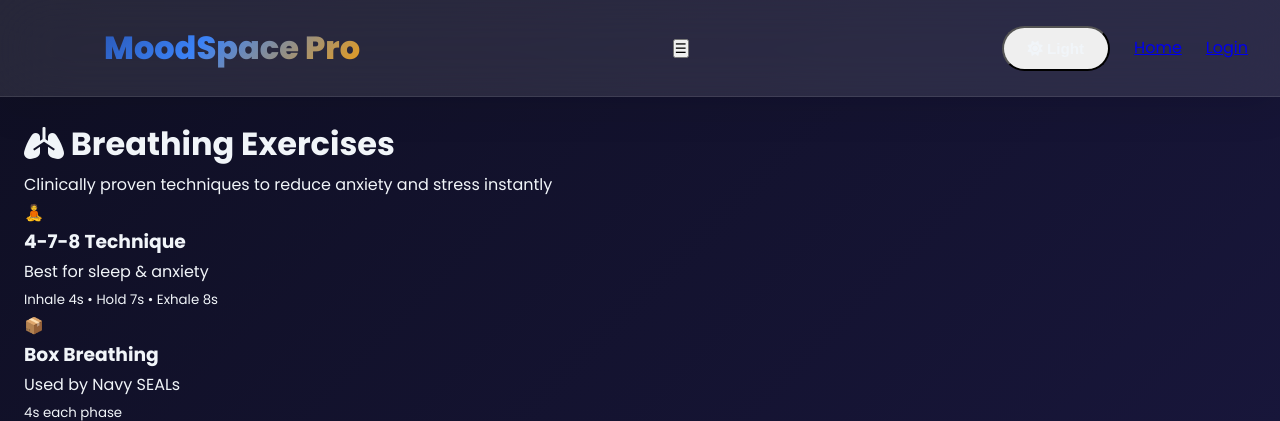
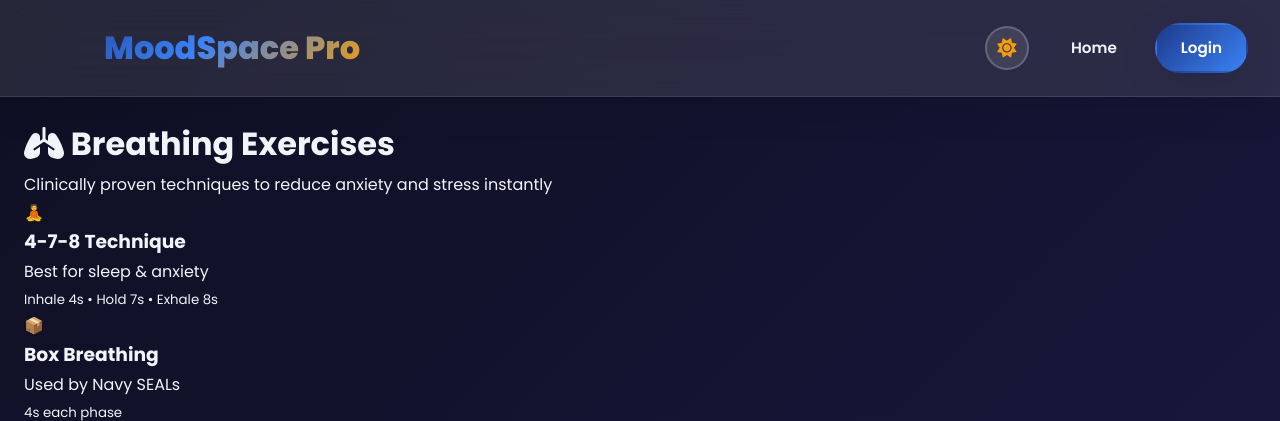
Before and after one commit to blackrexdl/moodspace, a Flask app: page /breathe in a window 1280 px wide. Shown: the top 421 px of the page. Run offline with Flask 3, Linux system fonts and the light colour scheme.

Commit message:
Refactor navbar layout and styles: enhance mobile menu, update dark mode toggle, and improve item animations.

```diff
--- a/static/css/style.css
+++ b/static/css/style.css
@@ -143,68 +143,130 @@ body {
   }
 }
 
+.nav-actions {
+  display: flex;
+  align-items: center;
+  gap: 1rem;
+}
+
 .nav-links {
   display: flex;
   list-style: none;
-  gap: 1.5rem;
+  gap: 0.75rem;
   align-items: center;
+  margin: 0;
+  padding: 0;
 }
 
-.nav-link {
-  padding: 0.75rem 1.5rem;
+.nav-item {
+  padding: 0.65rem 1.5rem;
   border-radius: 25px;
   text-decoration: none;
   color: var(--text);
   font-weight: 600;
   font-size: 0.95rem;
-  transition: all 0.3s;
+  transition: all 0.3s cubic-bezier(0.4, 0, 0.2, 1);
   white-space: nowrap;
+  display: inline-block;
+  border: 2px solid transparent;
 }
 
-.nav-link:hover {
+.nav-item:hover {
   background: var(--soft-gray);
-  transform: translateY(-1px);
+  transform: translateY(-2px);
   color: var(--primary);
   box-shadow: var(--shadow);
 }
 
-.mobile-toggle {
-  display: none;
-  background: none;
-  border: none;
-  font-size: 1.8rem;
-  color: var(--primary);
-  cursor: pointer;
-  padding: 0.5rem;
-  border-radius: 12px;
-  transition: all 0.3s;
+.nav-cta {
+  background: linear-gradient(135deg, var(--primary), var(--secondary));
+  color: white !important;
+  box-shadow: var(--shadow);
 }
 
-.mobile-toggle:hover {
-  background: rgba(108, 92, 231, 0.1);
+.nav-cta:hover {
+  transform: translateY(-2px) scale(1.05);
+  box-shadow: var(--shadow-hover);
+  background: linear-gradient(135deg, var(--secondary), var(--primary));
+}
+
+.nav-logout {
+  border: 2px solid var(--danger);
+  color: var(--danger) !important;
+}
+
+.nav-logout:hover {
+  background: var(--danger);
+  color: white !important;
+  transform: translateY(-2px);
+}
+
+.nav-theme-btn {
+  background: var(--glass);
+  border: 2px solid var(--soft-gray);
+  border-radius: 50%;
+  width: 44px;
+  height: 44px;
+  display: flex;
+  align-items: center;
+  justify-content: center;
+  cursor: pointer;
+  font-size: 1.2rem;
+  color: var(--primary);
+  transition: all 0.3s ease;
+}
+
+.nav-theme-btn:hover {
+  transform: rotate(20deg) scale(1.1);
+  border-color: var(--primary);
+  box-shadow: var(--shadow);
+}
+
+.mobile-menu-btn {
+  display: none;
+  background: var(--glass);
+  border: 2px solid var(--soft-gray);
+  border-radius: 12px;
+  width: 44px;
+  height: 44px;
+  align-items: center;
+  justify-content: center;
+  cursor: pointer;
+  font-size: 1.3rem;
+  color: var(--primary);
+  transition: all 0.3s ease;
+}
+
+.mobile-menu-btn:hover {
+  background: var(--primary);
+  color: white;
   transform: rotate(90deg);
 }
 
 /* MOBILE MENU */
 @media (max-width: 992px) {
-  .mobile-toggle {
-    display: block;
+  .mobile-menu-btn {
+    display: flex;
   }
 
   .nav-links {
     position: fixed;
-    top: 100%;
-    left: 0;
-    width: 100%;
+    top: 70px;
+    left: 1rem;
+    right: 1rem;
     background: var(--glass);
+    backdrop-filter: blur(30px);
     flex-direction: column;
-    padding: 2rem 0;
-    transform: translateY(-100vh);
+    padding: 1.5rem;
+    border-radius: 24px;
+    box-shadow: var(--shadow-hover);
+    gap: 0.5rem;
+    transform: translateY(-150%);
     opacity: 0;
     visibility: hidden;
     transition: all 0.4s cubic-bezier(0.25, 0.46, 0.45, 0.94);
-    backdrop-filter: blur(30px);
-    border-top: 1px solid rgba(255, 255, 255, 0.1);
+    border: 1px solid rgba(255, 255, 255, 0.2);
+    z-index: 999;
   }
 
   .nav-links.active {
@@ -989,6 +1084,28 @@ textarea {
   border-bottom-color: rgba(255, 255, 255, 0.1) !important;
 }
 
+.dark .nav-item {
+  color: var(--dark-text);
+}
+
+.dark .nav-item:hover {
+  background: rgba(255, 255, 255, 0.1);
+  color: var(--accent);
+}
+
+.dark .nav-theme-btn,
+.dark .mobile-menu-btn {
+  background: var(--dark-glass);
+  border-color: rgba(255, 255, 255, 0.2);
+  color: var(--accent);
+}
+
+.dark .nav-theme-btn:hover,
+.dark .mobile-menu-btn:hover {
+  background: var(--accent);
+  color: var(--dark);
+}
+
 .dark input,
 .dark textarea {
   background: var(--dark-glass) !important;
--- a/static/js/script.js
+++ b/static/js/script.js
@@ -34,13 +34,13 @@ document.addEventListener("DOMContentLoaded", function () {
   if (darkToggle) {
     // Default to dark mode
     body.classList.add("dark");
-    darkToggle.innerHTML = '<i class="fas fa-sun"></i> Light';
+    darkToggle.innerHTML = '<i class="fas fa-sun"></i>';
     darkToggle.title = "Switch to Light";
 
     // Load saved if different
     if (localStorage.getItem("darkMode") === "disabled") {
       body.classList.remove("dark");
-      darkToggle.innerHTML = '<i class="fas fa-moon"></i> Dark';
+      darkToggle.innerHTML = '<i class="fas fa-moon"></i>';
       darkToggle.title = "Switch to Dark";
     }
 
@@ -49,8 +49,8 @@ document.addEventListener("DOMContentLoaded", function () {
       const isDark = body.classList.contains("dark");
       localStorage.setItem("darkMode", isDark ? "enabled" : "disabled");
       darkToggle.innerHTML = isDark
-        ? '<i class="fas fa-sun"></i> Light'
-        : '<i class="fas fa-moon"></i> Dark';
+        ? '<i class="fas fa-sun"></i>'
+        : '<i class="fas fa-moon"></i>';
       darkToggle.title = isDark ? "Switch to Light" : "Switch to Dark";
     };
   }
--- a/templates/layout.html
+++ b/templates/layout.html
@@ -18,27 +18,31 @@
   </div>
 </a>
 
-            <button class="mobile-menu-btn" onclick="toggleNavbar()">☰</button>
+            <div class="nav-actions">
+                <button id="dark-toggle" class="nav-theme-btn" title="Toggle Theme">
+                  <i class="fas fa-moon"></i>
+                </button>
+                <button class="mobile-menu-btn" onclick="toggleNavbar()" aria-label="Toggle menu">
+                  <i class="fas fa-bars"></i>
+                </button>
                 <ul class="nav-links" id="navbar">
-                <button id="dark-toggle" class="nav-link" title="Toggle Theme">
-                  <i class="fas fa-moon"></i> Dark
-                </button>
-                <li><a href="/">Home</a></li>
+                    <li><a href="/" class="nav-item">Home</a></li>
                     {% if session.user %}
-                <li><a href="/dashboard">Feed</a></li>
-                <li><a href="/analyze">Analyze</a></li>
-                <li><a href="/camera">Camera</a></li>
-                <li><a href="/journal">Journal</a></li>
-                <li><a href="/breathe">Breathe</a></li>
-                <li><a href="/profile">Profile</a></li>
+                    <li><a href="/dashboard" class="nav-item">Feed</a></li>
+                    <li><a href="/analyze" class="nav-item">Analyze</a></li>
+                    <li><a href="/camera" class="nav-item">Camera</a></li>
+                    <li><a href="/journal" class="nav-item">Journal</a></li>
+                    <li><a href="/breathe" class="nav-item">Breathe</a></li>
+                    <li><a href="/profile" class="nav-item">Profile</a></li>
                     {% if session.user == 'admin' %}
-                <li><a href="/admin">Admin</a></li>
+                    <li><a href="/admin" class="nav-item">Admin</a></li>
                     {% endif %}
-                <li><a href="/logout">Logout</a></li>
+                    <li><a href="/logout" class="nav-item nav-logout">Logout</a></li>
                     {% else %}
-                <li><a href="/login">Login</a></li>
+                    <li><a href="/login" class="nav-item nav-cta">Login</a></li>
                     {% endif %}
                 </ul>
+            </div>
         </div>
     </nav>
 <main class="page-container">
```
Also changed, not shown: other parts of static/css/style.css (+35 -2 lines). Lines whose indentation alone changed are shown as unchanged.
